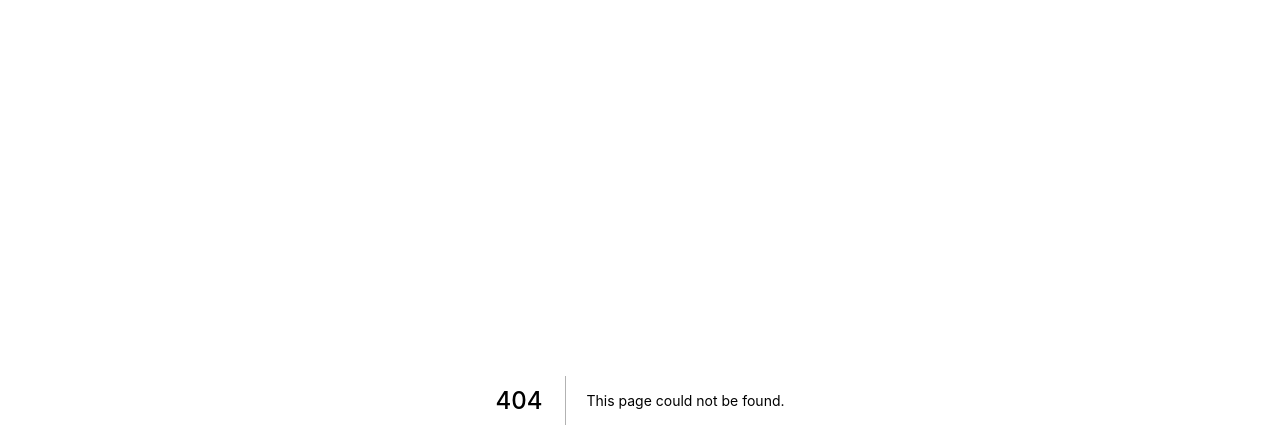
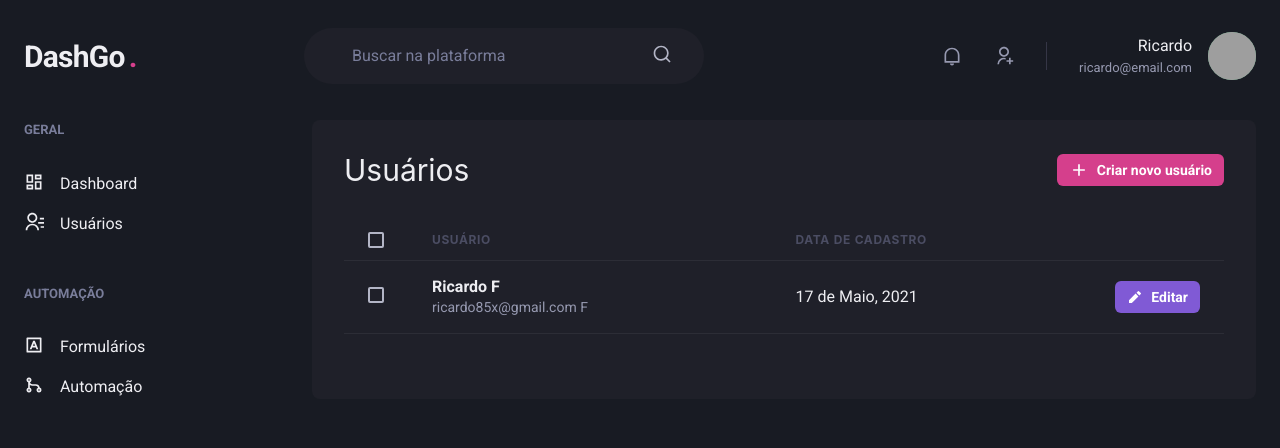
Before and after one commit to ricardo85x/04-dashgo, a Next.js app: page /users in a window 1280 px wide. Before the commit this address had no page. Shown: the top 448 px of the page. Built offline with nearby package versions, Linux system fonts and the light colour scheme; grey boxes are pictures that could not be loaded.

Commit message:
User list

```diff
--- a/package.json
+++ b/package.json
@@ -12,9 +12,11 @@
     "@chakra-ui/react": "^1.6.1",
     "@emotion/react": "^11.4.0",
     "@emotion/styled": "^11.3.0",
+    "apexcharts": "^3.26.2",
     "framer-motion": "^4.1.13",
     "next": "10.2.0",
     "react": "17.0.2",
+    "react-apexcharts": "^1.3.9",
     "react-dom": "17.0.2",
     "react-icons": "^4.2.0"
   },
--- a/src/components/Sidebar.tsx
+++ b/src/components/Sidebar.tsx
@@ -14,7 +14,7 @@
                             <Icon as={RiDashboardLine} fontSize="20" />
                             <Text ml="4" fontWeight="medium ">Dashboard</Text>
                         </Link>
-                        <Link display="flex" align="center" >
+                        <Link href="/users" display="flex" align="center" >
                             <Icon as={RiContactsLine} fontSize="20" />
                             <Text ml="4" fontWeight="medium ">Usuários</Text>
                         </Link>
--- /dev/null
+++ b/src/pages/users/index.tsx
@@ -0,0 +1,78 @@
+import { Box, Heading, Text } from "@chakra-ui/layout";
+import { Button, Checkbox, Flex, Icon, Table, Tbody, Td, Th, Thead, Tr } from "@chakra-ui/react";
+import React from "react";
+import { RiAddLine, RiPencilFill } from "react-icons/ri";
+import { Header } from "../../components/Header";
+import { Sidebar } from "../../components/Sidebar";
+
+export default function UserList() {
+    return (
+        <Box>
+            <Header />
+
+            <Flex w="100%" my="6" maxWidth={1480} mx="auto" px="6" >
+                <Sidebar />
+
+                <Box flex="1" bg="gray.800" borderRadius={8} p="8" >
+                    <Flex mb="8" justify="space-between"
+                    align="center"
+                    >
+                        <Heading size="lg" fontWeight="normal">Usuários</Heading>
+
+                        <Button
+                            as="a"
+                            size="sm"
+                            fontSize="sm"
+                            colorScheme="pink"
+                            leftIcon={<Icon as={RiAddLine} fontSize="20" />}
+                        >
+                            Criar novo usuário
+                        </Button>
+                    </Flex>
+
+                    <Table colorScheme="whiteAlpha" >
+                        <Thead>
+                            <Tr>
+                                <Th px="6" color="gray.300" width="8">
+                                    <Checkbox colorScheme="pink" />
+                                </Th>
+                                <Th>Usuário</Th>
+                                <Th>Data de cadastro</Th>
+                                <Th width="8"></Th>
+                            </Tr>
+                        </Thead>
+                        <Tbody>
+                            <Tr>
+                                <Td px="6">
+                                    <Checkbox colorScheme="pink" />
+                                </Td>
+                                <Td>
+                                    <Box>
+                                        <Text fontWeight="bold">Ricardo F</Text>
+                                        <Text fontSize="sm" color="gray.300">ricardo85x@gmail.com F</Text>
+                                    </Box>
+                                </Td>
+                                <Td>17 de Maio, 2021</Td>
+                                <Td>
+                                    <Button
+                                        as="a"
+                                        size="sm"
+                                        fontSize="sm"
+                                        colorScheme="purple"
+                                        leftIcon={<Icon as={RiPencilFill} fontSize="16" />}
+                                    >
+                                        Editar
+                                    </Button>
+                                </Td>
+                            </Tr>
+
+
+                        </Tbody>
+                    </Table>
+                </Box>
+            </Flex>
+
+
+        </Box>
+    )
+}
```
Also changed, not shown: src/pages/dashboard.tsx (+77 -2 lines), 1 other file (tests, documents, lock files or other folders).
